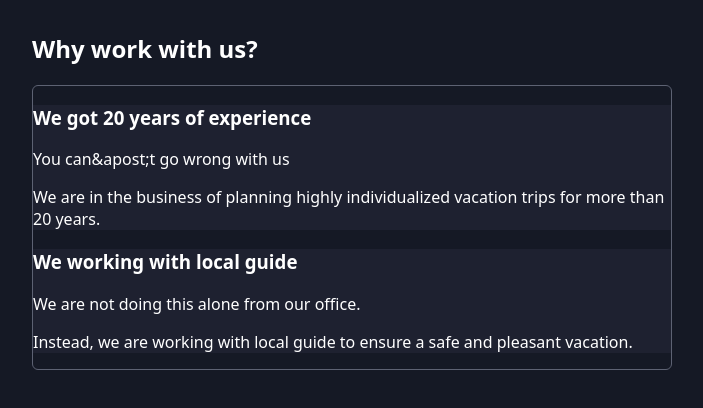
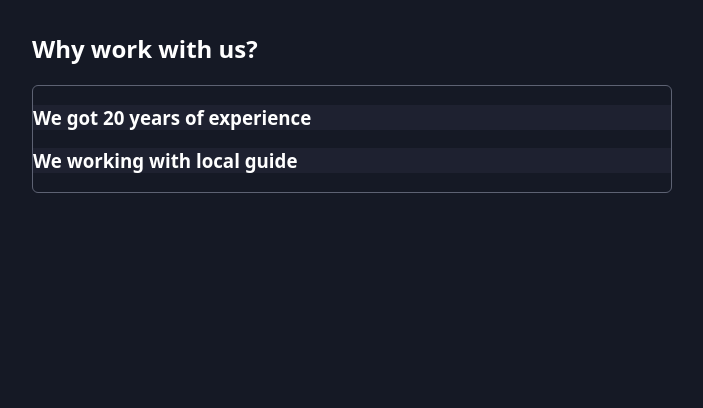
Before and after one commit to wako057/react-best-practices, a React (Vite) app: page / in a window 1280 px wide. Shown: the top 408 px of the page, without its empty margins (288-991 px from the left). Built offline with nearby package versions, Linux system fonts and the light colour scheme.

Commit message:
feat: managin multi-component state with Context

```diff
--- a/src/App.jsx
+++ b/src/App.jsx
@@ -7,16 +7,16 @@
     <section>
       <h2>Why work with us?</h2>
       <Accordion className="accordion">
-      <AccordionItem className="accordion-item" title="We got 20 years of experience">
+      <AccordionItem id="experience" className="accordion-item" title="We got 20 years of experience">
           <article>
-            <p>You can&apost;t go wrong with us</p>
+            <p>You can't go wrong with us</p>
             <p>
               We are in the business of planning highly individualized
               vacation trips for more than 20 years.
             </p>
           </article>
         </AccordionItem>
-        <AccordionItem className="accordion-item" title="We working with local guide">
+        <AccordionItem id="local-guides" className="accordion-item" title="We working with local guide">
           <article>
             <p>We are not doing this alone from our office.</p>
             <p>
--- a/src/components/Accordion/Accordion.jsx
+++ b/src/components/Accordion/Accordion.jsx
@@ -1,7 +1,37 @@
-export default function Accordion({children, className}) {
+import { createContext, useContext, useState } from "react";
+
+const AccordionContext = createContext();
+
+export function useAccordionContext() {
+    const ctx = useContext(AccordionContext);
+
+    if (!ctx) {
+        throw new Error('Accordion-related components must be wrapped by <Accordion>');
+    }
+
+    return ctx;
+};
+
+export default function Accordion({ children, className }) {
+    const [openItemId, setOpenItemId] = useState(null);
+    function openItem(id) {
+        setOpenItemId(id);
+    }
+
+    function closeItem() {
+        setOpenItemId(null);
+    }
+
+    const contextValue = {
+        openItemId,
+        openItem,
+        closeItem,
+    };
     return (
-        <ul className={className}>
-            {children}
-        </ul>
+        <AccordionContext.Provider value={contextValue}>
+            <ul className={className}>
+                {children}
+            </ul>
+        </AccordionContext.Provider>
     );
 }
--- a/src/components/Accordion/AccordionItem.jsx
+++ b/src/components/Accordion/AccordionItem.jsx
@@ -1,10 +1,23 @@
 import { Children } from "react";
+import { useAccordionContext } from "./Accordion";
 
-export default function AccordionItem({className, title, children}) {
+export default function AccordionItem({ id, className, title, children }) {
+    const { openItemId, openItem, closeItem } = useAccordionContext();
+
+    const isOpen = openItemId === id;
+
+    function handleClick() {
+        if (isOpen) {
+            closeItem();
+        } else {
+            openItem(id);
+        }
+    }
+
     return (
         <li className={className}>
-            <h3>{title}</h3>
-            <div>{children}</div>
+            <h3 onClick={handleClick}>{title}</h3>
+            <div className={isOpen ? 'accordion-item-content open' : 'accordion-item-content'}>{children}</div>
         </li>
     );
 }
```
